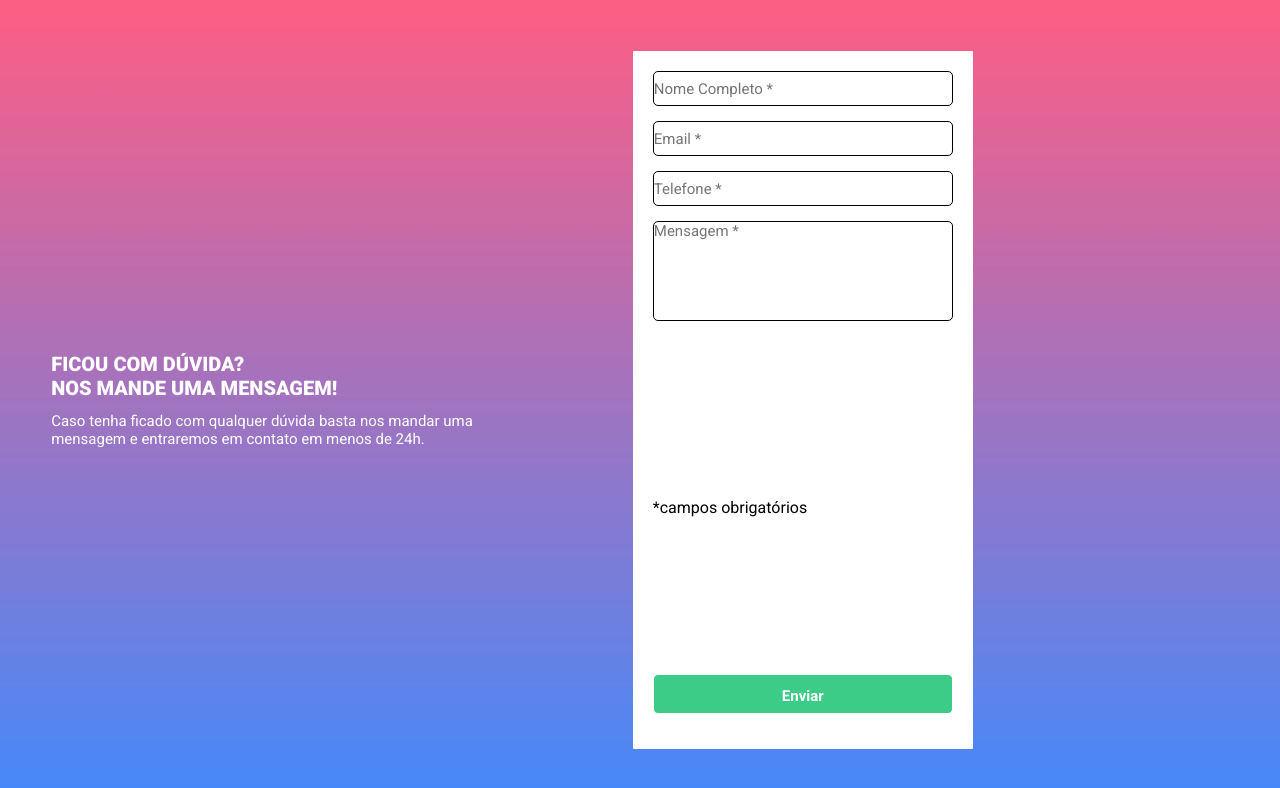
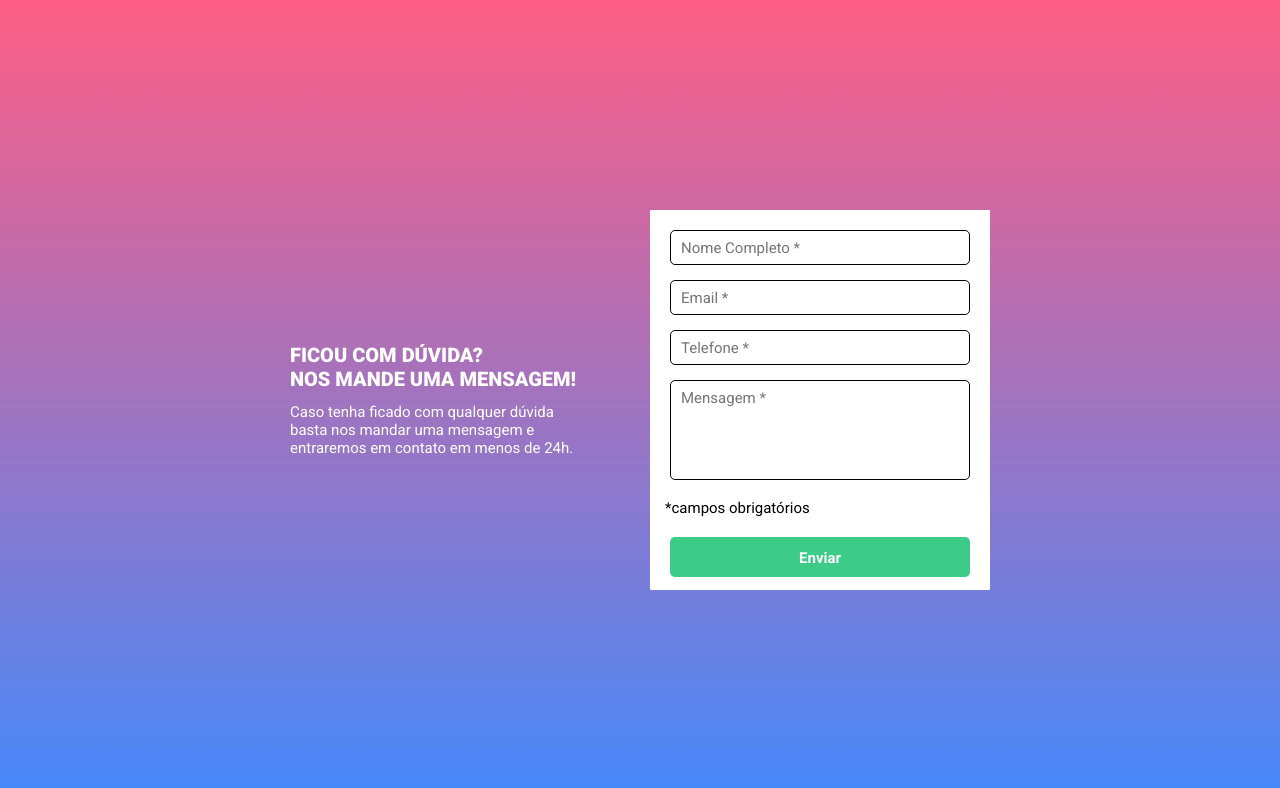
Before and after one commit to Eric-ArcoVerde/devquest-quest-form, a plain HTML site: page index.html in a window 1280 px wide. Drawn offline with Linux system fonts and the light colour scheme.

Commit message:
CSS terminado

```diff
--- a/index.html
+++ b/index.html
@@ -47,7 +47,7 @@
                         <p>campo obrigatório</p>
                     </li>
                 </ul>
-                <p class="texto-campos">*campos obrigatórios</p>
+                <p class="texto-campo">*campos obrigatórios</p>
                 <input type="submit" value="Enviar" class="botao">
             </form>
         </section>
--- a/src/css/style.css
+++ b/src/css/style.css
@@ -1,12 +1,15 @@
 body {
     background-image: url(../image/bg-repeat.jpg);
     background-size: contain;
-    max-width: 1024px;
+    display: flex;
+    justify-content: center;
 }
 
 main {
     height: 100vh;
     display: flex;
+    align-items: center;
+    max-width: 800px;
 }
 
 .textos h2 {
@@ -26,34 +29,43 @@ main {
     flex-direction: column;
     align-items: flex-start;
     justify-content: center;
-    padding: 0px 5%;
+    margin: 0px 30px 0px 50px;
     color: #fff;
 
 }
 
 .formulario {
     background-color: #fff;
-    margin: 5%;
+    margin: 10px 50px 10px 30px;
     min-width: 340px;
+    max-height: 380px;
     border-radius: 1px;
     padding: 20px;
+    align-content: center;
 }
 
 .formulario form {
     height: 100%;
     display: flex;
     flex-direction: column;
-    align-content: space-between;
     justify-content: space-between;
 }
 
-.formulario form input, textarea {
+.formulario form .input-text, .formulario form textarea {
     border: 1px solid;
     border-radius: 5px;
-    margin-bottom: 15px;
     font-size: 15px;
     font-weight: 400;
     width: 100%;
+    margin-bottom: 0px;
+    padding: 8px 10px;
+}
+
+.formulario form .entrada{
+    margin-bottom: 15px;
+}
+
+.formulario form input{
     height: 35px;
 }
 
@@ -64,11 +76,14 @@ main {
 /* .formulario form .entrada .input-text:last-child {
     margin-bottom: 0px;
     height: 100px;
+    daria para colocar a altura dos inputs junts e modificar do textarea
+    mudar so o margin-bottom para ficar mais perto o *campos obrigatorios
 } */
 
 .formulario form .texto-campo {
     margin-bottom: 20px;
     transform: translateX(-5px);
+    font-size: 15px;
 }
 
 .formulario form .botao {
@@ -85,8 +100,8 @@ main {
 }
 
 .formulario .entrada p {
+    color: #fff;
     display: none;
-    color: #F52E2E;
     font-size: 8px;
     font-weight: 400;
 }
@@ -94,6 +109,12 @@ main {
 
 .formulario .entrada.vazio p {
     display: block;
+    color: #F52E2E;
+    margin-bottom: 5px;
+}
+
+.formulario .entrada.vazio {
+    margin-bottom: 0px;
 }
 
 .formulario .input-obrigatorio .input-text{
@@ -106,5 +127,8 @@ main {
 
 /* ---------css,
 responsividade,
+anotações para o resumo,
 Checagem final
+
+depois do textarea tem um espaço de 4px que não consigo tirar
  */
```
